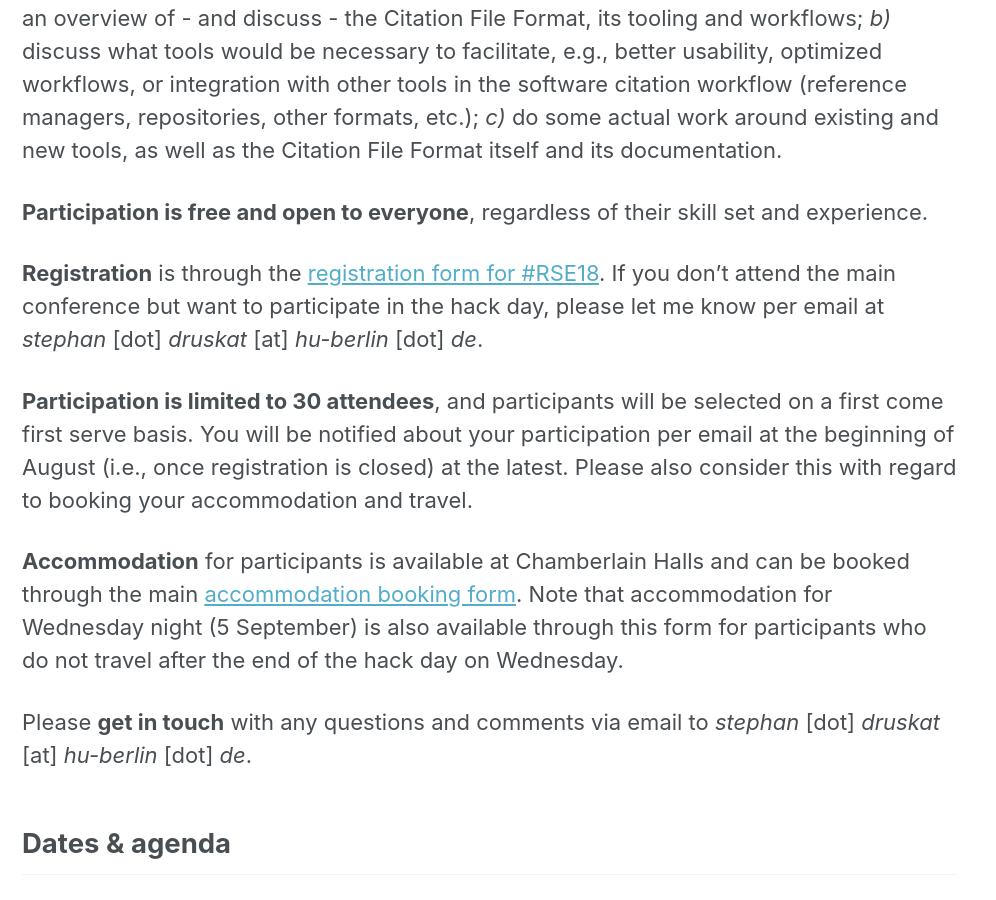
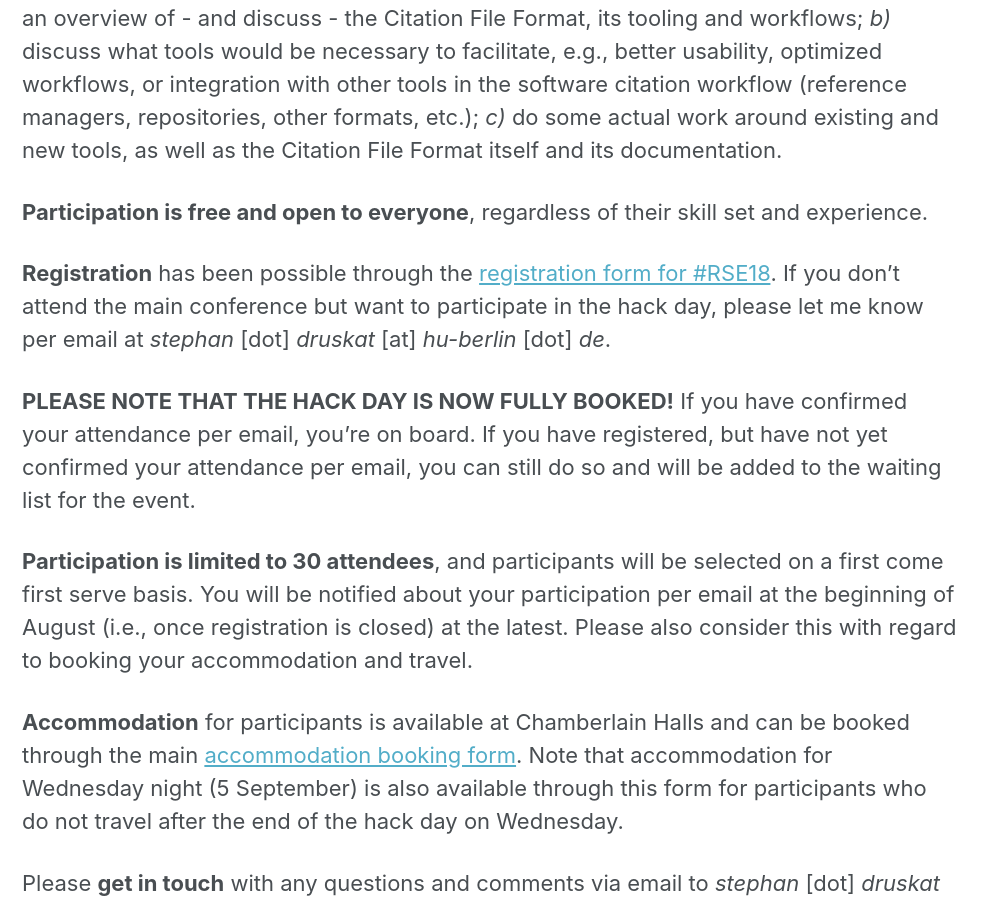
Before and after one commit to citation-file-format/citation-file-format, a Jekyll site: the page built from events/rse18-hack-day/index.md, in a window 1280 px wide and 900 px high, scrolled down 656 px. Shown: the whole window, without its empty margins (0-996 px from the left). Built offline with Jekyll 4.4.1, drawn with Linux system fonts in a browser that asks for light colours.

Commit message:
Add hack day registration info

```diff
--- a/events/rse18-hack-day/index.md
+++ b/events/rse18-hack-day/index.md
@@ -8,9 +8,14 @@ During a dedicated **Hack Day on Wednesday, 5 September** - co-locating with the
 
 **Participation is free and open to everyone**, regardless of their skill set and experience.
 
-**Registration** is through the [registration form for #RSE18](https://store.southampton.ac.uk/conferences-and-events/physical-sciences-and-engineering/physics-astronomy/events/third-conference-of-research-software-engineers). If you don't attend the main
+**Registration** has been possible through the [registration form for #RSE18](https://store.southampton.ac.uk/conferences-and-events/physical-sciences-and-engineering/physics-astronomy/events/third-conference-of-research-software-engineers). If you don't attend the main
 conference but want to participate in the hack day, please let me know per email at
 *stephan* [dot] *druskat* [at] *hu-berlin* [dot] *de*.
+
+**PLEASE NOTE THAT THE HACK DAY IS NOW FULLY BOOKED!**
+If you have confirmed your attendance per email, you're on board.
+If you have registered, but have not yet confirmed your attendance per email,
+you can still do so and will be added to the waiting list for the event.
 
 **Participation is limited to 30 attendees**, and participants will be
 selected on a first come first serve basis. You will be notified about your participation per
```
